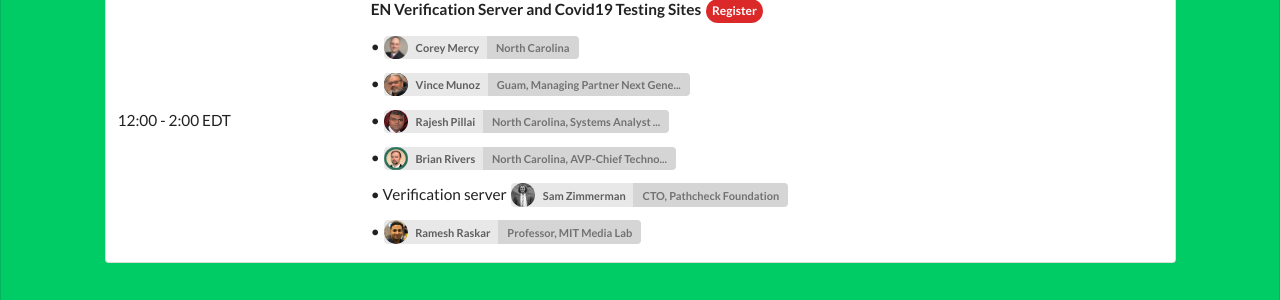
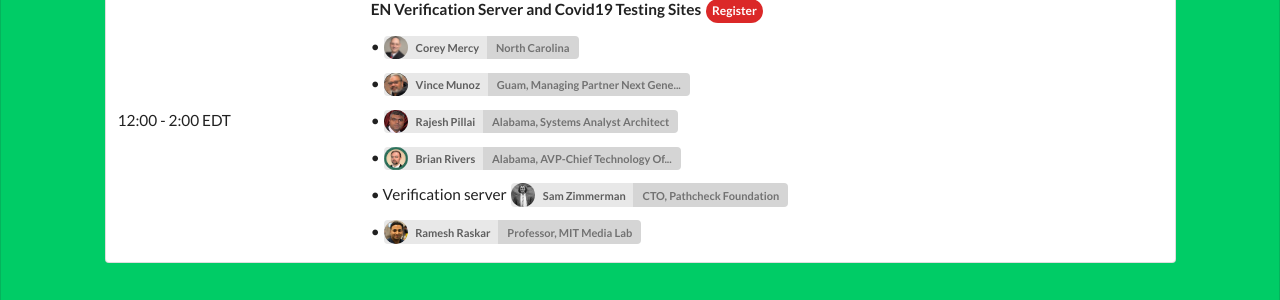
Before and after one commit to responsible-data-summit/events, a Jekyll site: the page built from agenda-0806.html, in a window 1280 px wide and 900 px high, scrolled down 359 px. Shown: the part 145-445 px from the top of the window. Built offline with Jekyll 4.4.1, drawn with Linux system fonts in a browser that asks for light colours; some web fonts are replaced; comment, search, counter and statistics services are not loaded; some of the changed text lies outside the part shown.

Commit message:
update speakers

```diff
--- a/_data/speakers_trust.yml
+++ b/_data/speakers_trust.yml
@@ -139,12 +139,12 @@
 
 - name: Brian Rivers
   title: |
-    North Carolina, AVP-Chief Technology Officer
+    Alabama, AVP-Chief Technology Officer
   avatar: brianrivers.jpg
 
 - name: Rajesh Pillai
   title: |
-    North Carolina, Systems Analyst Architect
+    Alabama, Systems Analyst Architect
   avatar: rajeshpillai.jpg
 
 - name: Larus Jim
```
